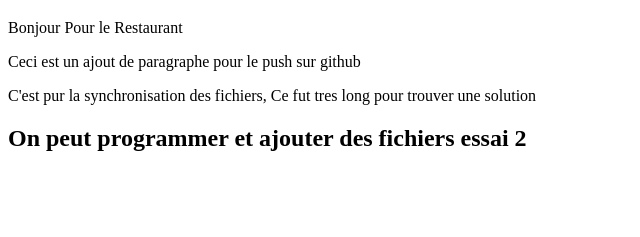
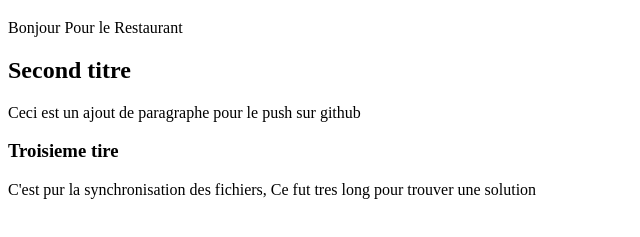
Before and after one commit to orewan/traninggrafikart, a plain HTML site: page index.html in a window 1280 px wide. Shown: the part 61-298 px from the top of the page, without its empty margins (0-640 px from the left). Drawn offline with Linux system fonts and the light colour scheme.

Commit message:
modification

```diff
--- a/index.html
+++ b/index.html
@@ -11,9 +11,10 @@
 <body>
     <h1> Le titre du Restaurant </h1>
     <p>Bonjour Pour le Restaurant</p>
+    <h2> Second titre </h2>
     <p> Ceci est un ajout de paragraphe pour le push sur github</p>
+    <h3> Troisieme tire </h3>
     <p> C'est pur la synchronisation des fichiers, Ce fut tres long pour trouver une solution</p>
-    <H2>  On peut programmer et ajouter des fichiers essai 2</H2>
 
 </body>
 </html>
```
